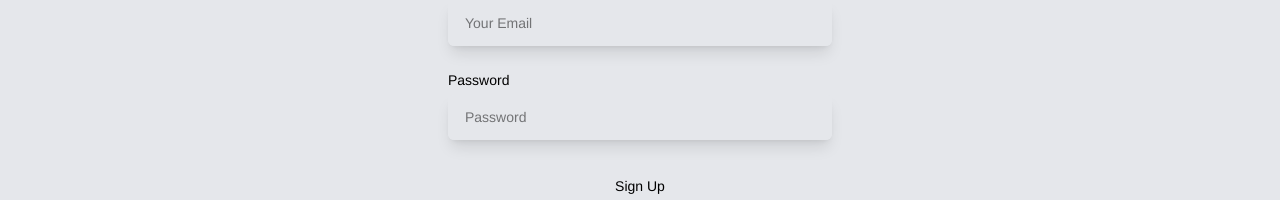
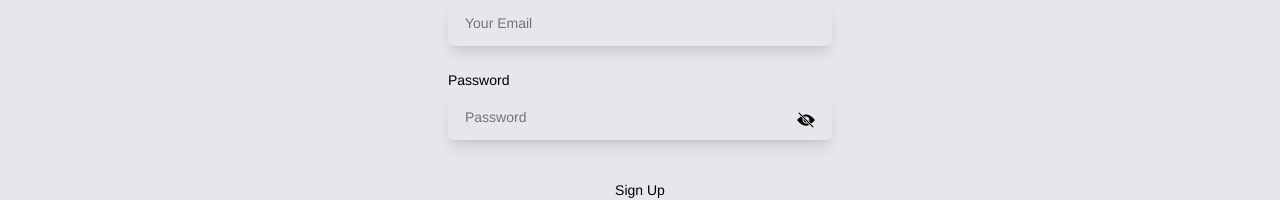
Before and after one commit to osmanbybd/subscription_box, a React (Vite) app: page /auth/register in a window 1280 px wide. Shown: the part 414-614 px from the top of the page. Built offline with nearby package versions, Linux system fonts and the light colour scheme; no server answers.

Commit message:
final code sumit

```diff
--- a/src/component/LOgin/Register.jsx
+++ b/src/component/LOgin/Register.jsx
@@ -2,12 +2,14 @@ import React, { use, useState } from 'react';
 import { AuthContext } from '../provider/AuthCotext';
 import { Link, useNavigate } from 'react-router';
 import { toast } from 'react-toastify';
+import { IoIosEye, IoIosEyeOff } from 'react-icons/io';
 
 
 const Register = () => {
 
     const {createUser,setUser,updateUser} =use(AuthContext)
      const navigate = useNavigate()
+     const [showPassword, setShowPassword] =useState(false)
 
 
         const handleRegister = (e) =>{
@@ -16,6 +18,7 @@ const Register = () => {
             const photo = e.target.photo.value;
             const email = e.target.email.value;
             const password = e.target.password.value;
+
 
             // console.log(name, photo,email, password)
 
@@ -80,10 +83,12 @@ const Register = () => {
                 <input  type="email" name="email" id="email" placeholder="Your Email" className="w-full px-4 py-3 rounded-md border border-gray-200 shadow-lg" />
             </div>
             {/* password */}
-            <div className="space-y-1 text-sm">
+            <div className="space-y-1 text-sm relative">
                 <label htmlFor="password" className="block dark:text-gray-600">Password</label>
                 <input type="password" name="password" id="password" placeholder="Password" className="w-full px-4 py-3 rounded-md border border-gray-200 shadow-lg" />
-
+                <span onClick={()=> setShowPassword(!showPassword)} className='absolute right-4 top-10 '>
+                                   {showPassword ? <IoIosEye size={20} /> : <IoIosEyeOff size={20}/>}
+                               </span>
             </div>
             <button type='submit' className="block w-full p-3 text-center rounded-sm dark:text-gray-50 dark:bg-violet-600">Sign Up</button>
         </form>
```
